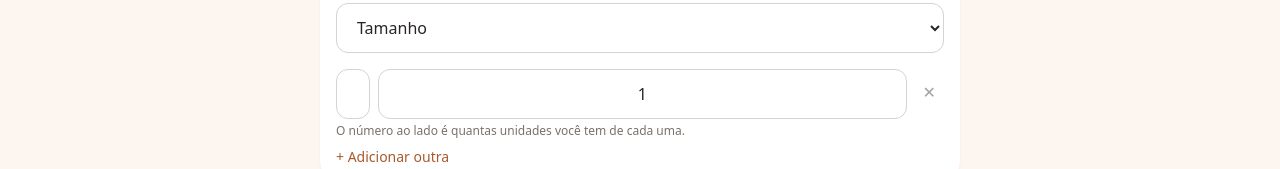
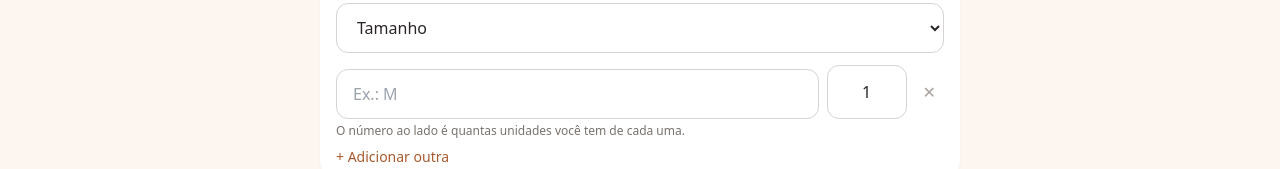
Before and after one commit to WashingtonTrevizan/loja-artesanato, a Next.js app: page /admin/produto/novo in a window 1280 px wide. Both pictures are taken after a click on the button "Não". Shown: the part 1023-1192 px from the top of the page. Built offline with nearby package versions, Linux system fonts and the light colour scheme; no server answers; the database is empty.

Commit message:
Corrige larguras dos campos de variacao (nome esmagado pelo campo de quantidade)

```diff
--- a/src/components/admin/ProductForm.tsx
+++ b/src/components/admin/ProductForm.tsx
@@ -362,7 +362,7 @@ export default function ProductForm({ productId }: { productId?: string }) {
                     <input
                       defaultValue={v.name}
                       onChange={(e) => updateVariant(v.uid, { name: e.target.value })}
-                      className={inputCls + ' mt-0 flex-1'}
+                      className={inputCls + ' mt-0 min-w-0 flex-1'}
                       placeholder={variantLabel === 'Tamanho' ? 'Ex.: M' : 'Ex.: Floral azul'}
                     />
                     {productType === 'pronta_entrega' && (
@@ -370,7 +370,8 @@ export default function ProductForm({ productId }: { productId?: string }) {
                         inputMode="numeric"
                         defaultValue={v.stock}
                         onChange={(e) => updateVariant(v.uid, { stock: parseInt(e.target.value) || 0 })}
-                        className={inputCls + ' mt-0 w-20 text-center'}
+                        className="w-20 shrink-0 rounded-xl border border-stone-300 bg-white px-2 py-3 text-center text-base focus:border-brand-500 focus:outline-none"
+                        placeholder="Qtde"
                         title="Quantidade"
                       />
                     )}
```
